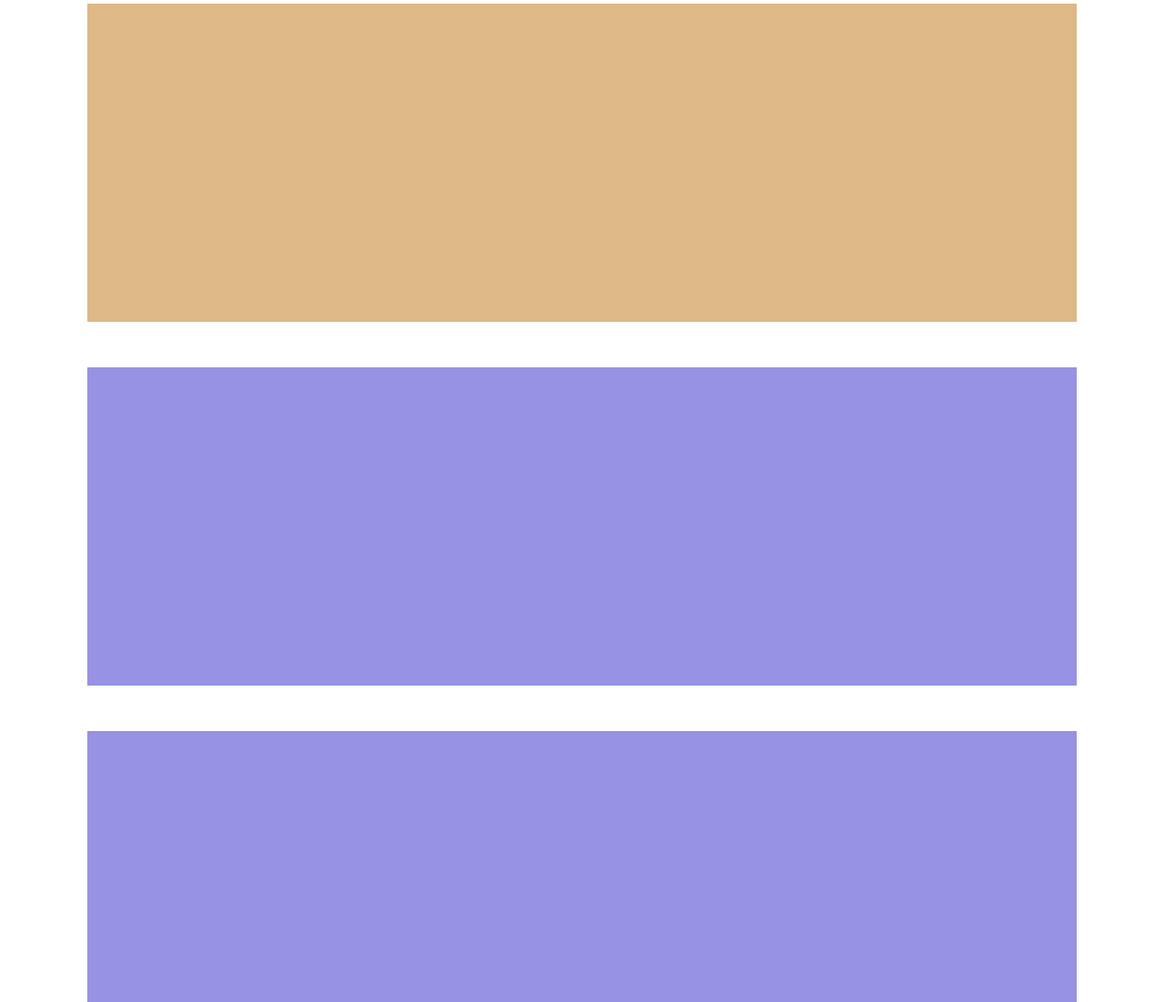
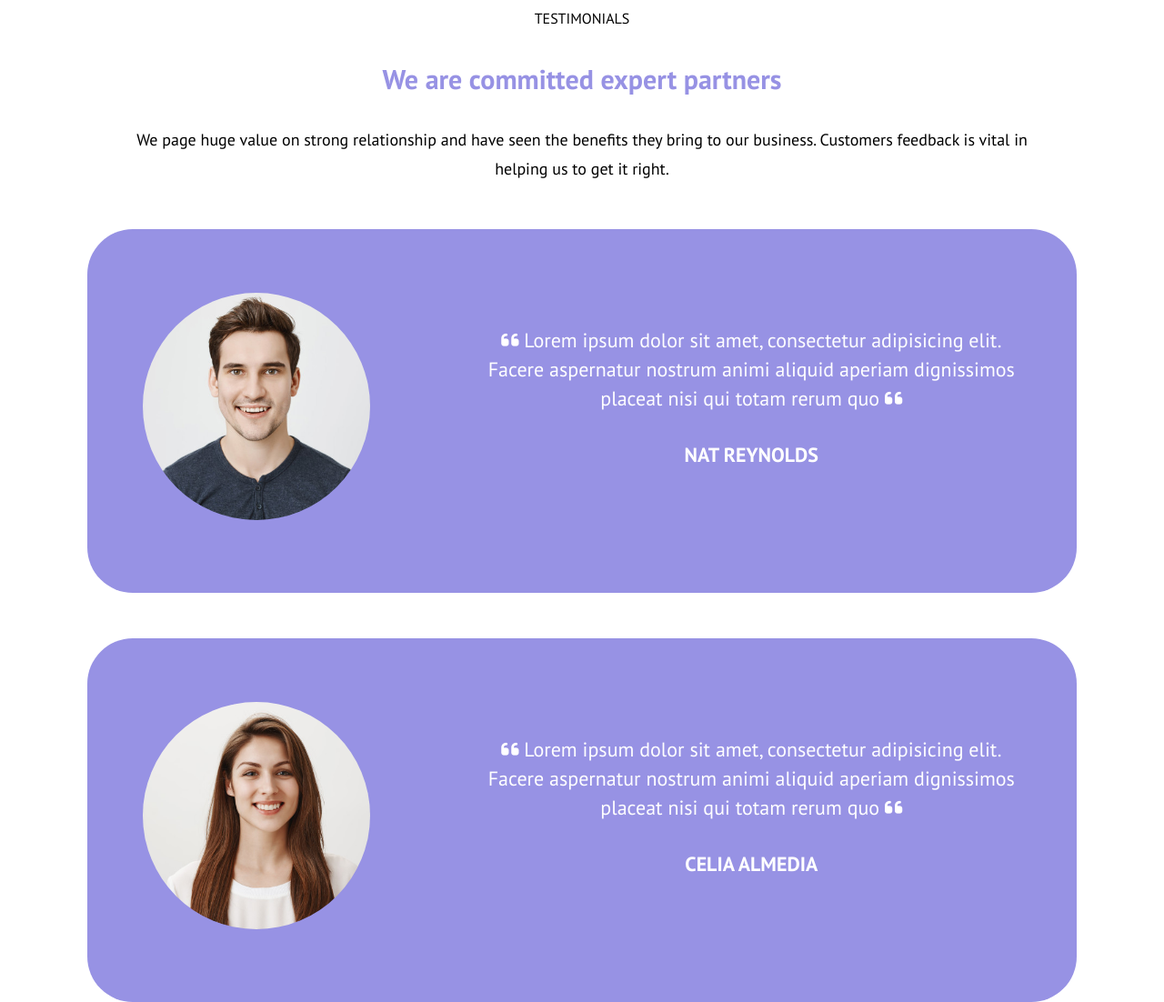
Before and after one commit to NicolaPiperis/htmlcss-responsive-layout, a plain HTML site: page index.html in a window 1280 px wide. Shown: the part 2378-3480 px from the top of the page at 91% size. Drawn offline with Linux system fonts and the light colour scheme.

Commit message:
micro partner section

```diff
--- a/css/style.css
+++ b/css/style.css
@@ -218,15 +218,57 @@ header nav{
 
     /* partner section */
 
-    .profile{
-        background-color: #9792e4;
-        width: 100%;
-        margin: 50px 0;
-    }
+        /* text part */
 
-    #text-partner{
-        margin: 50px 0;
-    }
+        #text-partner{
+            margin: 50px 0;
+            text-align: center;
+        }
+
+        #text-partner h2 {
+            color: #9792e4;
+            padding: 35px 0;
+            font-size: 30px;
+        }
+
+        #text-partner p{
+            font-size: 18px;
+            padding:0 30px ;
+        }
+
+        /* profile/card part */
+
+        .profile{
+            background-color: #9792e4;
+            min-height: 400px;
+            width: 100%;
+            margin: 50px 0;
+            border-radius: 50px;
+        }
+
+        .profile div{
+            text-align: center;
+            padding: 30px 30px;
+        }
+
+        .text-profile p {
+            color: white;
+            font-size: 22px;
+        }
+
+        .name-profile{
+            color: white;
+            font-size: 22px;
+        }
+
+        .card{
+            max-width: 250px;
+            height: 250px;
+            object-fit: cover;
+            border-radius: 50%;
+        }
+
+
 
     /* benefits section */
 
@@ -293,14 +335,6 @@ footer{
 
     /* partner section */
 
-    .profile{
-        min-height: 350px;
-    }
-    #text-partner{
-        background-color: burlywood;
-        min-height: 350px;
-    }
-
     /* benefits section */
 
     #benefits h2 {
--- a/css/tablet.css
+++ b/css/tablet.css
@@ -14,6 +14,20 @@
     .block-developer{
         width: 30%;
     }
+
+    /* PARTNER SECTION  */
+
+    .profile{
+        display: flex;
+        justify-content: space-around;
+        align-items: center;
+    }
+
+    .text-profile {
+        width: 60%;
+    }
+
+
 
     /* benefits section */
 
--- a/index.html
+++ b/index.html
@@ -278,20 +278,94 @@
             <!-- text -->
             <div id="text-partner">
 
+                <div>TESTIMONIALS</div>
+
+                <!-- main title -->
+                <h2>We are committed expert partners</h2>
+
+                <!-- paragraph -->
+                <p>We page huge value on strong relationship and have seen the benefits they bring to our business. Customers feedback is vital in helping us to get it right.</p>
+
             </div>
 
             <!-- profile nat -->
             <div class="profile">
+
+                <!-- image card -->
+                <div>
+                    <img class="card" src="img/testimonial1.jpg" alt="image of nat">
+                </div>
+
+                <div class="text-profile">
+
+                    <!-- description -->
+                    <p>
+                        <i class="fa-solid fa-quote-left" style="color: #ffffff;"></i>
+                        Lorem ipsum dolor sit amet, consectetur adipisicing elit. Facere aspernatur nostrum animi aliquid aperiam dignissimos placeat nisi qui totam rerum quo
+                        <i class="fa-solid fa-quote-left" style="color: #ffffff;"></i>
+
+                    </p>
+
+                    <!-- name -->
+                    <div class="name-profile">
+                        <strong>NAT REYNOLDS</strong>
+                    </div>
+
+                </div>
 
             </div>
 
             <!-- profile celia -->
             <div class="profile">
 
+                <!-- image card -->
+                <div>
+                    <img class="card" src="img/testimonial2.jpg" alt="image of nat">
+                </div>
+
+                <div class="text-profile">
+
+                    <!-- description -->
+                    <p>
+                        <i class="fa-solid fa-quote-left" style="color: #ffffff;"></i>
+                        Lorem ipsum dolor sit amet, consectetur adipisicing elit. Facere aspernatur nostrum animi aliquid aperiam dignissimos placeat nisi qui totam rerum quo
+                        <i class="fa-solid fa-quote-left" style="color: #ffffff;"></i>
+
+                    </p>
+
+                    <!-- name -->
+                    <div class="name-profile">
+                        <strong>CELIA ALMEDIA</strong>
+                    </div>
+
+                </div>
+
             </div>
 
             <!-- profile bob -->
             <div class="profile">
+
+                <!-- image card -->
+                <div >
+                    <img class="card" src="img/testimonial3.jpg" alt="image of nat">
+                </div>
+
+                <div class="text-profile ">
+
+                    <!-- description -->
+                    <p>
+                        <i class="fa-solid fa-quote-left" style="color: #ffffff;"></i>
+                        Lorem ipsum dolor sit amet, consectetur adipisicing elit. Facere aspernatur nostrum animi aliquid aperiam dignissimos placeat nisi qui totam rerum quo
+                        <i class="fa-solid fa-quote-left" style="color: #ffffff;"></i>
+
+                    </p>
+
+                    <!-- name -->
+                    <div class="name-profile">
+                        <strong>BOB ROBERTS</strong>
+                    </div>
+
+                </div>
 
             </div>
 
```
